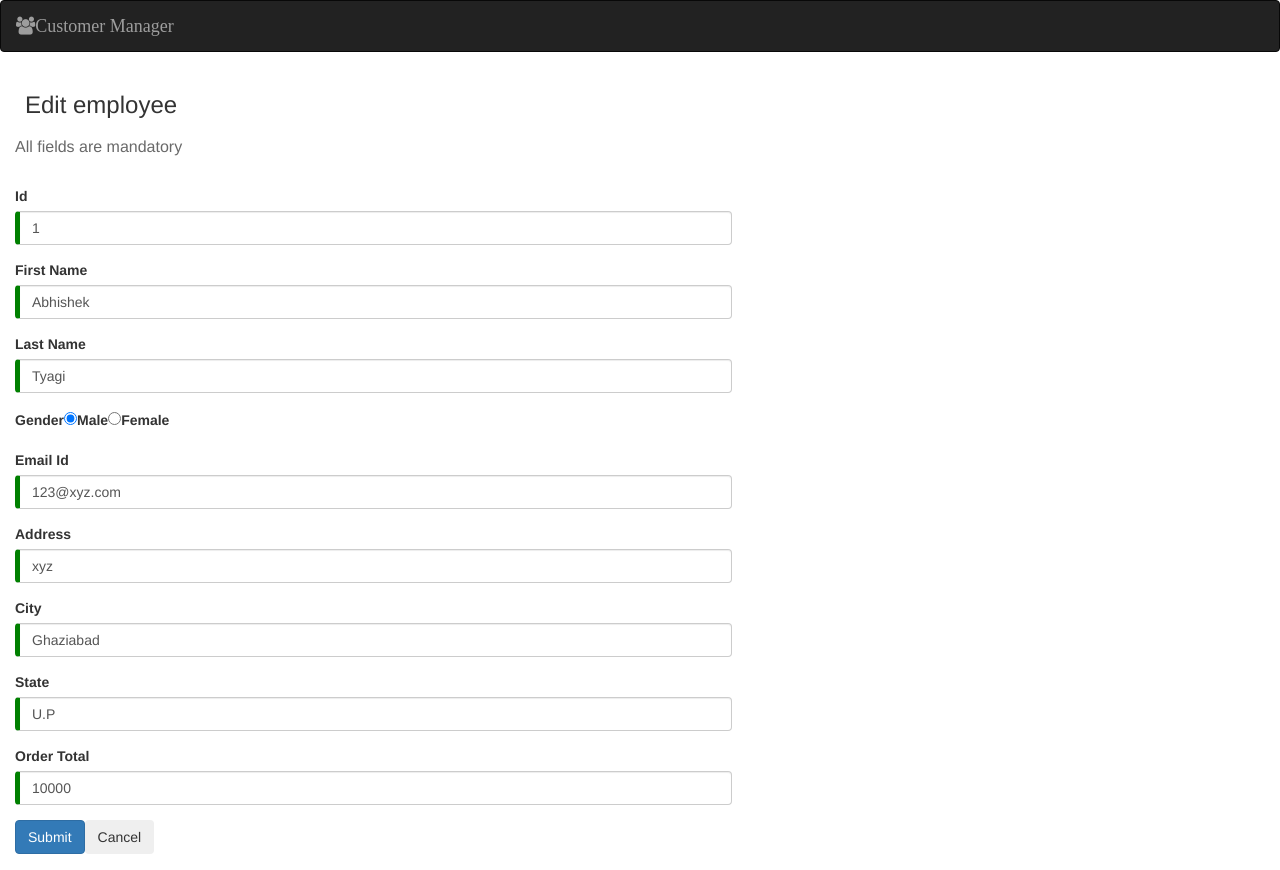
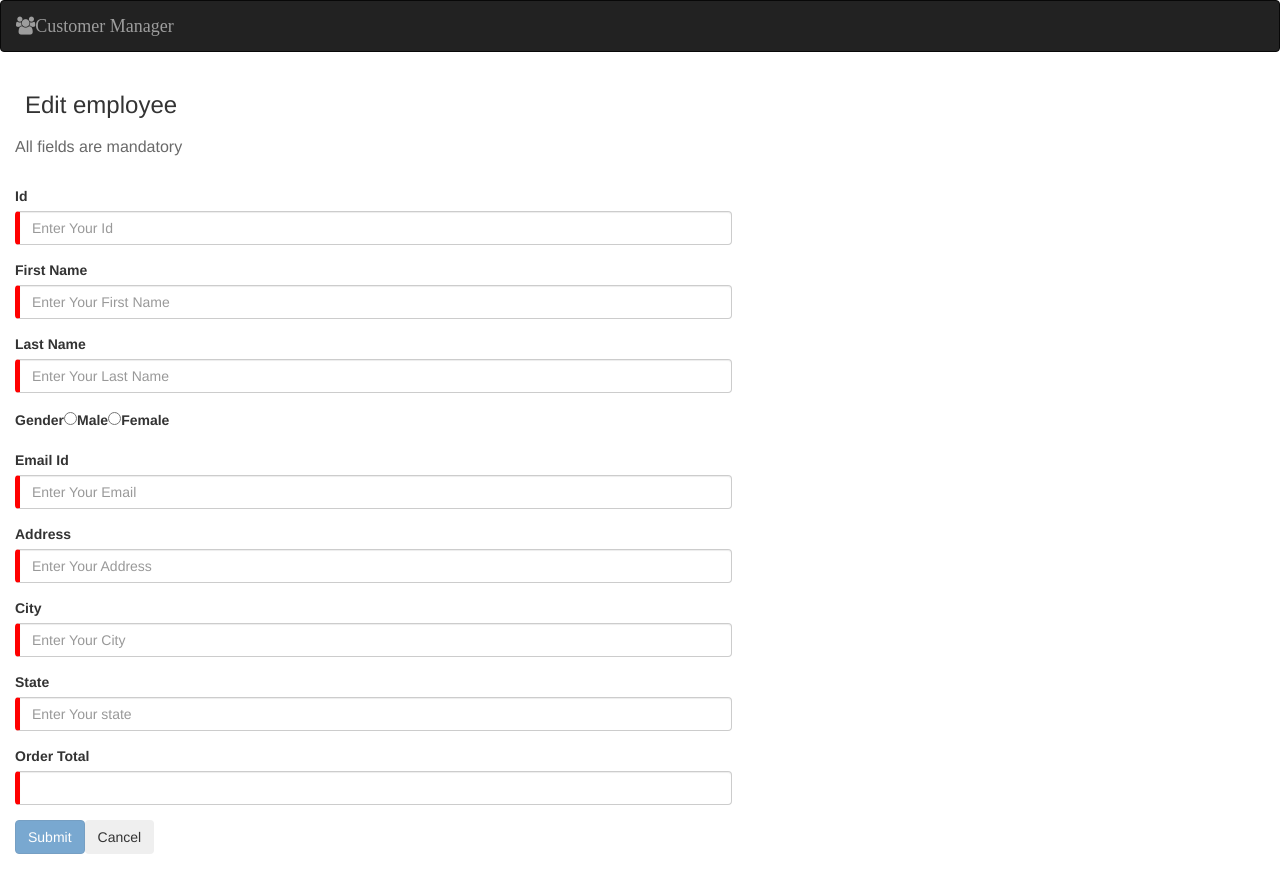
Before and after one commit to Sid4697/AngularProject, an Angular app in the folder custom/: page /add/1 in a window 1280 px wide. Built offline with nearby package versions, Linux system fonts and the light colour scheme.

Commit message:
6th commit

```diff
--- a/custom/src/app/customer/customer.component.ts
+++ b/custom/src/app/customer/customer.component.ts
@@ -15,16 +15,22 @@ export class CustomerComponent implements OnInit {
   searchTerm;
   image = 'Female';
 
-  constructor(private service: CustomersService, private router: Router) {
-    this.customer = this.service.getCustomer();
+  constructor(private service: CustomersService, private router: Router) {}
+
+  getCustomers() {
+    this.service.getCustomer().subscribe((c) => {
+      this.customer = c;
+    });
   }
 
   addCustomer() {
     this.router.navigate(['/add/0']);
   }
-  onDelete(id: number) {
-    this.service.delete(id);
+  //onDelete(id: number) {
+  //this.service.delete(id);
+  //}
+
+  ngOnInit() {
+    this.getCustomers();
   }
-
-  ngOnInit() {}
 }
--- a/custom/src/app/customers.service.ts
+++ b/custom/src/app/customers.service.ts
@@ -1,81 +1,56 @@
 import { Injectable } from '@angular/core';
 import { iCustomer } from './customer/customer.model';
-
+import { Observable } from 'rxjs';
+import { catchError } from 'rxjs/operators';
+import { HttpClient } from '@angular/common/http';
+import { HttpHeaders } from '@angular/common/http';
 @Injectable({
   providedIn: 'root',
 })
 export class CustomersService {
-  serCustomer: iCustomer[] = [
-    {
-      id: 1,
-      firstName: 'Abhishek',
-      lastName: 'Tyagi',
-      address: 'xyz',
-      gender: 'Male',
-      email: '123@xyz.com',
-      city: 'Ghaziabad',
-      state: 'U.P',
-      orderTotal: 10000,
-    },
-    {
-      id: 2,
-      firstName: 'Siddhant',
-      lastName: 'Tiwari',
-      address: 'abc',
-      gender: 'Male',
-      email: '456@xyz.com',
-      city: 'Ghaziabad',
-      state: 'U.P',
-      orderTotal: 50000,
-    },
-    {
-      id: 3,
-      firstName: 'Kajal',
-      lastName: 'Sharma',
-      address: 'pqr',
-      gender: 'Female',
-      email: '456@xyz.com',
-      city: 'New Delhi',
-      state: 'Delhi',
-      orderTotal: 80000,
-    },
-    {
-      id: 4,
-      firstName: 'Anurag',
-      lastName: 'Thakur',
-      address: 'mno',
-      gender: 'Male',
-      email: 'mno@xyz.com',
-      city: 'Bhopal',
-      state: 'M.P',
-      orderTotal: 10000,
-    },
-  ];
-  getCustomer() {
-    return this.serCustomer;
+  //serCustomer: iCustomer[] = []
+  //getCustomer() {
+  //return this.serCustomer;
+  //}
+
+  //post(customer: iCustomer) {
+  //return this.serCustomer.push(customer);
+  //}
+  //delete(id: number) {
+  //let customer = this.serCustomer.find((x) => x.id === id);
+  //let index = this.serCustomer.indexOf(customer, 0);
+  //this.serCustomer.splice(index, 1);
+  //}
+
+  //onGetCustomer(id: number) {
+  //return this.serCustomer.find((x) => x.id === id);
+  //}
+  //onUpdate(customer: iCustomer) {
+  //let oldcustomer = this.serCustomer.find((x) => x.id === customer.id);
+  //oldcustomer.firstName = customer.firstName;
+  //oldcustomer.lastName = customer.lastName;
+  //oldcustomer.address = customer.address;
+  //oldcustomer.gender = customer.gender;
+  //oldcustomer.email = customer.email;
+  //oldcustomer.city = customer.city;
+  //oldcustomer.state = customer.state;
+  //oldcustomer.orderTotal = customer.orderTotal;
+  //}
+
+  constructor(private http: HttpClient) {}
+
+  getCustomer(): Observable<iCustomer[]> {
+    let serCustomer = this.http.get<iCustomer[]>(
+      'http://localhost:57613/Values/GetAll'
+    );
+    return serCustomer;
   }
 
-  post(customer: iCustomer) {
-    return this.serCustomer.push(customer);
-  }
-  delete(id: number) {
-    let customer = this.serCustomer.find((x) => x.id === id);
-    let index = this.serCustomer.indexOf(customer, 0);
-    this.serCustomer.splice(index, 1);
-  }
-
-  onGetCustomer(id: number) {
-    return this.serCustomer.find((x) => x.id === id);
-  }
-  onUpdate(customer: iCustomer) {
-    let oldcustomer = this.serCustomer.find((x) => x.id === customer.id);
-    oldcustomer.firstName = customer.firstName;
-    oldcustomer.lastName = customer.lastName;
-    oldcustomer.address = customer.address;
-    oldcustomer.gender = customer.gender;
-    oldcustomer.email = customer.email;
-    oldcustomer.city = customer.city;
-    oldcustomer.state = customer.state;
-    oldcustomer.orderTotal = customer.orderTotal;
+  createCustomer(customer: iCustomer): Observable<iCustomer> {
+    return this.http.post<iCustomer>(
+      'http://localhost:57613/Values/CreateCutomer',
+      customer,
+      { headers: new HttpHeaders({ 'Content-Type': 'application/json' }) }
+    );
   }
 }
--- a/custom/src/app/register/register.component.ts
+++ b/custom/src/app/register/register.component.ts
@@ -13,6 +13,7 @@ import { Router, ActivatedRoute } from '@angular/router';
 export class RegisterComponent implements OnInit {
   header;
   id: number;
+  err: string;
   customer: iCustomer = {
     id: null,
     firstName: '',
@@ -36,7 +37,7 @@ export class RegisterComponent implements OnInit {
     this.header = this.id === 0 ? 'Add Employee' : 'Edit employee';
 
     if (this.id != 0) {
-      this.customer = this.service.onGetCustomer(this.id);
+      //this.customer = this.service.onGetCustomer(this.id);
     }
   }
 
@@ -54,9 +55,24 @@ export class RegisterComponent implements OnInit {
       orderTotal: form.value.orderTotal,
     };
     if (this.id === 0) {
-      this.service.post(customer);
+      //this.service.post(customer);
+      this.service.createCustomer(customer).subscribe(
+        (responseCustomerData) => {
+          if (responseCustomerData) {
+            alert('Customer added sucessfully.');
+          }
+        },
+        (responseCustomerError) => {
+          (this.err = responseCustomerError),
+            console.log(this.err),
+            alert(
+              'Sorry, something went wrong. Please try again after sometime.'
+            );
+        },
+        () => console.log('Customer method added successfully')
+      );
     } else {
-      this.service.onUpdate(customer);
+      //this.service.onUpdate(customer);
     }
     //this.service.post(customer);
     this.router.navigateByUrl('');
```
Also changed, not shown: custom/src/app/app.module.ts (+9 -7 lines).
